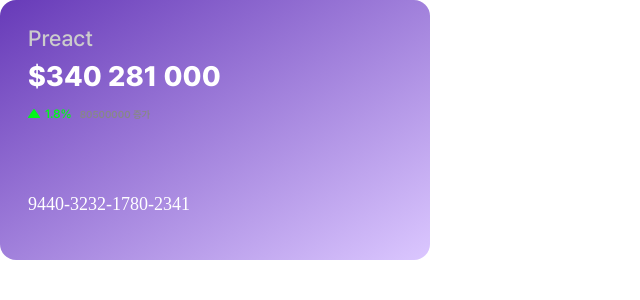
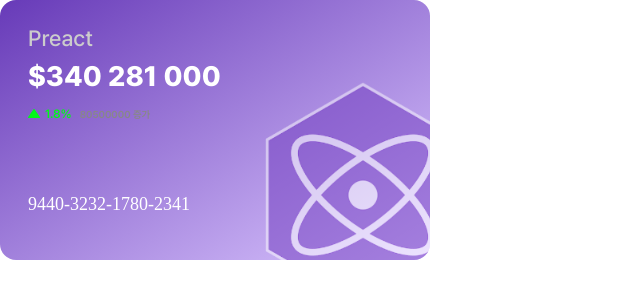
Before and after one commit to Team-PURINA/client, a SvelteKit app: page / in a window 1280 px wide. Shown: the top 300 px of the page, without its empty margins (0-640 px from the left). Built offline with nearby package versions, Linux system fonts and the light colour scheme; a web font is replaced by a local one.

Commit message:
feat : 이미지 추가

```diff
--- a/src/components/Card/Card.svelte
+++ b/src/components/Card/Card.svelte
@@ -14,7 +14,7 @@
 
 <div
 	class={classnames(
-		'rounded-2xl w-[26.875rem] h-[16.25rem]  pt-[1.375rem] pb-[2.625rem] px-7 bg-gradient-to-br flex flex-col justify-between',
+		'rounded-2xl w-[26.875rem] h-[16.25rem] pt-[1.375rem] pb-[2.625rem] px-7 bg-gradient-to-br flex flex-col justify-between relative overflow-hidden',
 		classname
 	)}
 >
@@ -46,4 +46,9 @@
 	<p class="text-white text-lg leading-normal not-italic font-normal font-['BCcardB']">
 		9440-3232-1780-2341
 	</p>
+	<img
+		class="absolute bottom-[-52px] right-[-50px] w-[14.625rem] h-[14.625rem]"
+		src="/Preact.png"
+		alt="Preact background"
+	/>
 </div>
```
Also changed, not shown: static/Preact.png (added).
